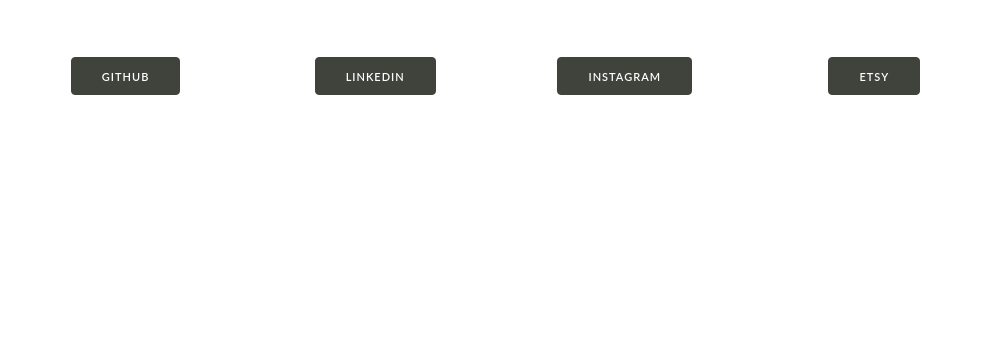
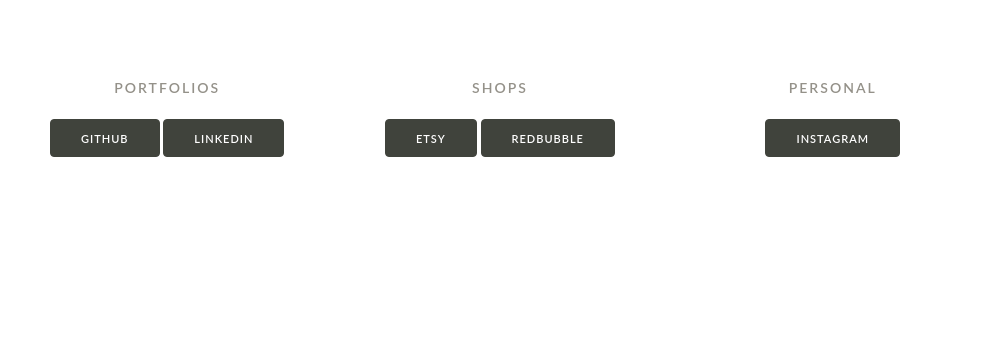
Before and after one commit to emilytrabert/website, a plain HTML site: page index.html in a window 1280 px wide. Shown: the part 456-800 px from the top of the page, without its empty margins (140-1145 px from the left). Drawn offline with Linux system fonts and the light colour scheme.

Commit message:
Links Update
* Group links into three columns.
* Add Redbubble link.

```diff
--- a/css/custom.css
+++ b/css/custom.css
@@ -51,6 +51,7 @@ a, a:hover {
     letter-spacing: .2rem;
     font-weight: 600;
     color: #949189;
+    padding-top: 1rem;
 }
 
 .row {
--- a/index.html
+++ b/index.html
@@ -35,20 +35,21 @@
       <p class="lead">My name is <strong>Emily Trabert</strong>. I'm currently a <strong>Software Development Engineer</strong> at <a href="http://www.metabolon.com/">Metabolon</a> in <em>Morrisville, NC</em>. I graduated from <a href="http://american.edu/">American University</a> in <em>Washington, DC</em> with a BS in <strong>Computer Science</strong>, a BS in <strong>Audio Technology</strong>, and a Minor in <strong>Graphic Design</strong>.</p>
     </div>
     <div class="row links">
-      <div class="three columns">
+      <div class="four columns">
+      <h6 class="docs-header">Portfolios</h6>
         <a href="http://www.github.com/emilytrabert" class="button button-primary">Github</a>
-      </div>
-
-      <div class="three columns">
         <a href="http://www.linkedin.com/in/emilytrabert" class="button button-primary">LinkedIn</a>
       </div>
 
-      <div class="three columns">
-        <a href="http://www.instagram.com/emilytrabert" class="button button-primary">Instagram</a>
+      <div class="four columns">
+      <h6 class="docs-header">Shops</h6>
+        <a href="http://www.etsy.com/shop/emilytrabert" class="button button-primary">Etsy</a>
+        <a href="http://www.redbubble.com/people/emilyetc" class="button button-primary">Redbubble</a>
       </div>
 
-      <div class="three columns">
-        <a href="http://www.etsy.com/shop/emilytrabert" class="button button-primary">Etsy</a>
+      <div class="four columns">
+      <h6 class="docs-header">Personal</h6>
+        <a href="http://www.instagram.com/emilytrabert" class="button button-primary">Instagram</a>
       </div>
     </div>
   </div>
```
